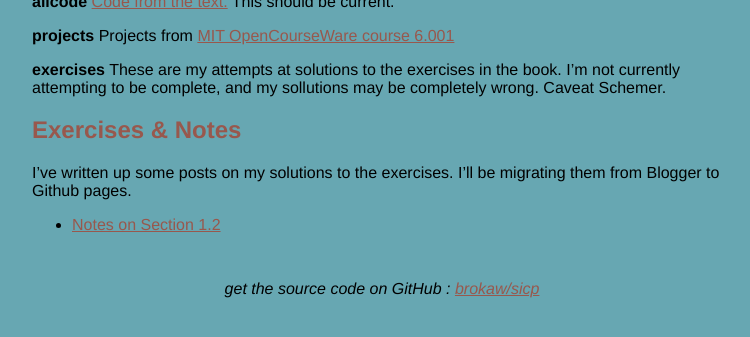
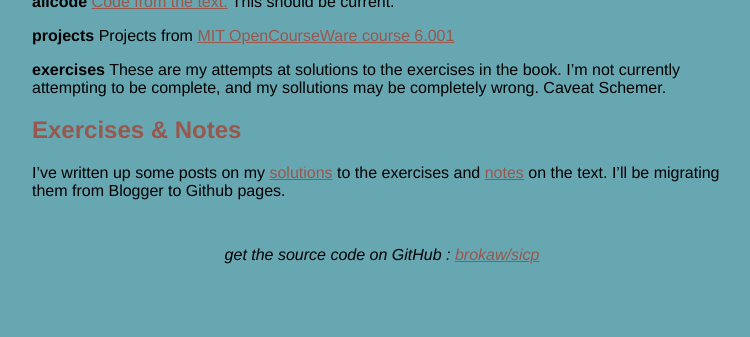
Before and after one commit to brokaw/sicp-study, a Jekyll site: the page built from index.markdown, in a window 1280 px wide, cut to the strip 324-661 px from the top of the page. Shown: the whole strip, without its empty margins (258-1008 px from the left). Built offline with Jekyll 4.4.1, drawn with Linux system fonts in a browser that asks for light colours.

Commit message:
changed some links

```diff
--- a/index.markdown
+++ b/index.markdown
@@ -23,6 +23,4 @@ Projects from [MIT OpenCourseWare course 6.001](http://ocw.mit.edu/courses/elect
 These are my attempts at solutions to the exercises in the book. I'm not currently attempting to be complete, and my sollutions may be completely wrong. Caveat Schemer.
 
 ## Exercises & Notes
-I've written up some posts on my solutions to the exercises. I'll be migrating them from Blogger to Github pages.
-
-* [Notes on Section 1.2]({{site.url}}notes/section-1-2.html)
+I've written up some posts on my [solutions]({{site.url}}solutions/) to the exercises and [notes]({{site.url}}notes/) on the text. I'll be migrating them from Blogger to Github pages.
```
